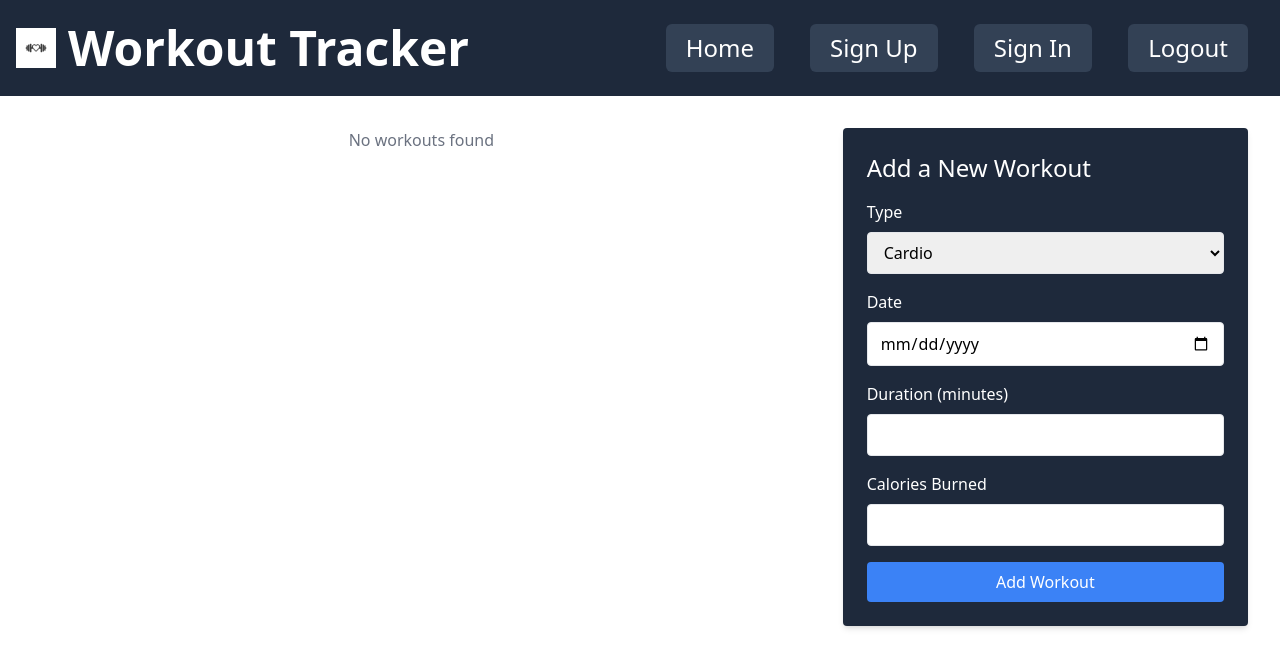
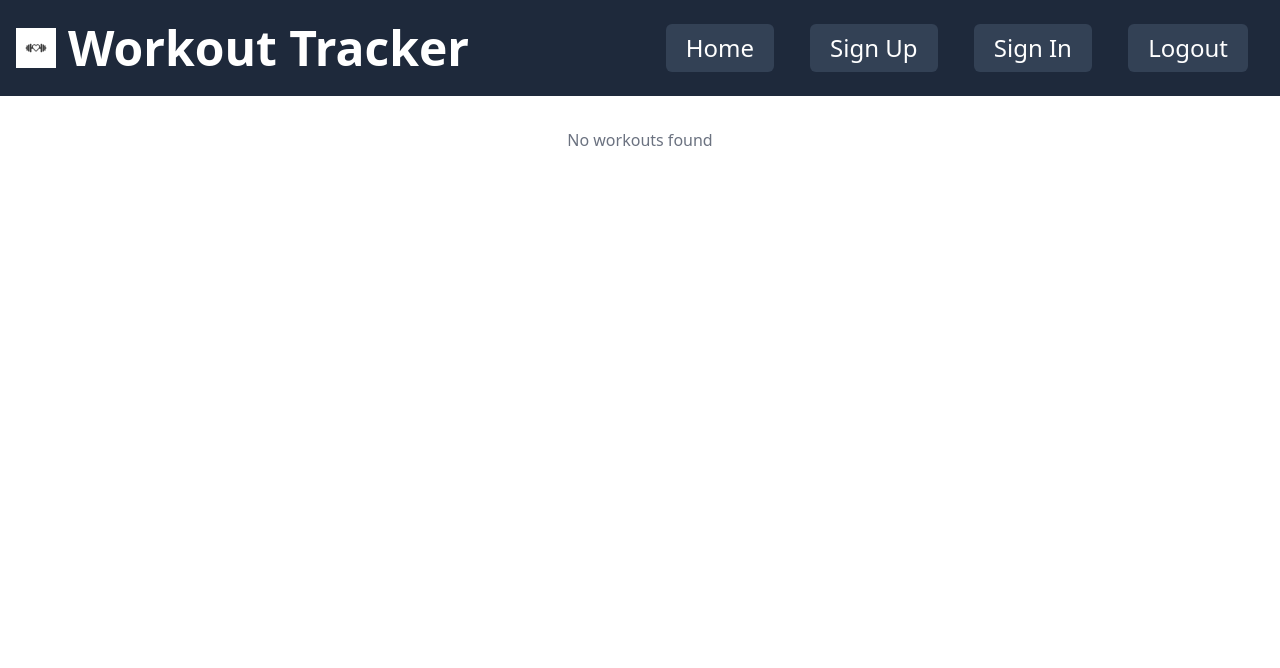
Before and after one commit to NathanStanislavsky/WorkoutTracker, a SvelteKit app: page /workout in a window 1280 px wide. Shown: the top 668 px of the page. Built offline with nearby package versions, Linux system fonts and the light colour scheme; no server answers.

Commit message:
created addWorkout page

```diff
--- a/src/lib/AddWorkout/AddWorkout.svelte
+++ b/src/lib/AddWorkout/AddWorkout.svelte
@@ -23,7 +23,7 @@
   }
 </script>
 
-<form class="max-w-md mx-auto p-6 bg-slate-800 shadow-md rounded" on:submit={handleSubmit}>
+<form class="w-full max-w-md p-6 bg-slate-800 shadow-md rounded" on:submit={handleSubmit}>
   <h2 class="text-2xl mb-4 text-white">Add a New Workout</h2>
 
   <div class="mb-4">
--- /dev/null
+++ b/src/routes/addWorkout/+page.svelte
@@ -0,0 +1,7 @@
+<script>
+    import AddWorkout from '$lib/AddWorkout/AddWorkout.svelte'
+</script>
+
+<div class="h-full flex items-center justify-center">
+    <AddWorkout />
+</div>
--- a/src/routes/workout/+page.svelte
+++ b/src/routes/workout/+page.svelte
@@ -22,8 +22,4 @@
       <p class="text-center text-gray-500">No workouts found</p>
     {/if}
   </section>
-
-  <aside class="w-full md:w-1/3">
-    <AddWorkout />
-  </aside>
 </main>
```
